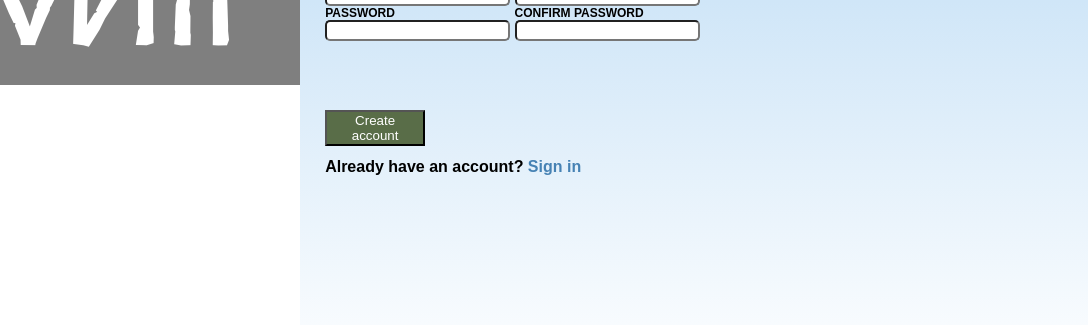
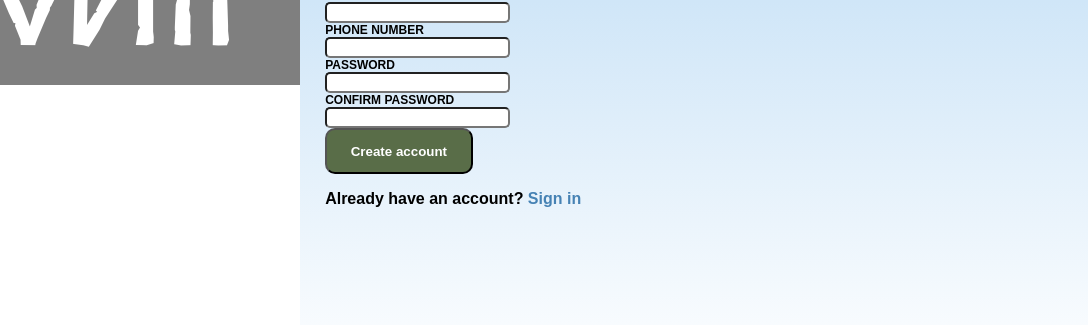
Before and after one commit to ayewhosthat/sign-up-form, a plain HTML site: page index.html in a window 1280 px wide. Shown: the part 415-740 px from the top of the page, 192-1280 px from the left. Drawn offline with Linux system fonts and the light colour scheme.

Commit message:
Style 'create account' button

```diff
--- a/style.css
+++ b/style.css
@@ -6,6 +6,7 @@
 body {
     margin: 0;
     font-family: 'Arial';
+    display: flex;
 }
 
 .left, .right, .signup-content {
@@ -21,7 +22,6 @@ body {
     background-position: center center;
     height: 100vh;
     position: relative;
-    display: flex;
     align-items: center;
 }
 
@@ -67,20 +67,24 @@ body {
     flex-wrap: wrap;
 }
 
-input {
-    display: inline-block;
-}
-
 .button-div {
-    width: 100px;
-    height: 32px;;
+    width: 20%;
+    height: 20%;
 }
 
 .create-account {
+    display: flex;
+    justify-content: center;
+    align-items: center;
+    flex-shrink: 0;
     background-color: #596D48;
     color: white;
+    font-weight: bold;
     width: 100%;
-    height: auto;
+    height: 100%;
+    border-radius: 10px;
+    padding: 8px 16px;
+    /* use min/max/clamp to make sure items don't shrink past a certain point */
 }
 
 .prompt {
@@ -100,7 +104,7 @@ input {
 }
 
 .user-inputs {
-    width: 70%;
+    width: 50%;
     display: flex;
     flex-wrap: wrap;
 }
```
